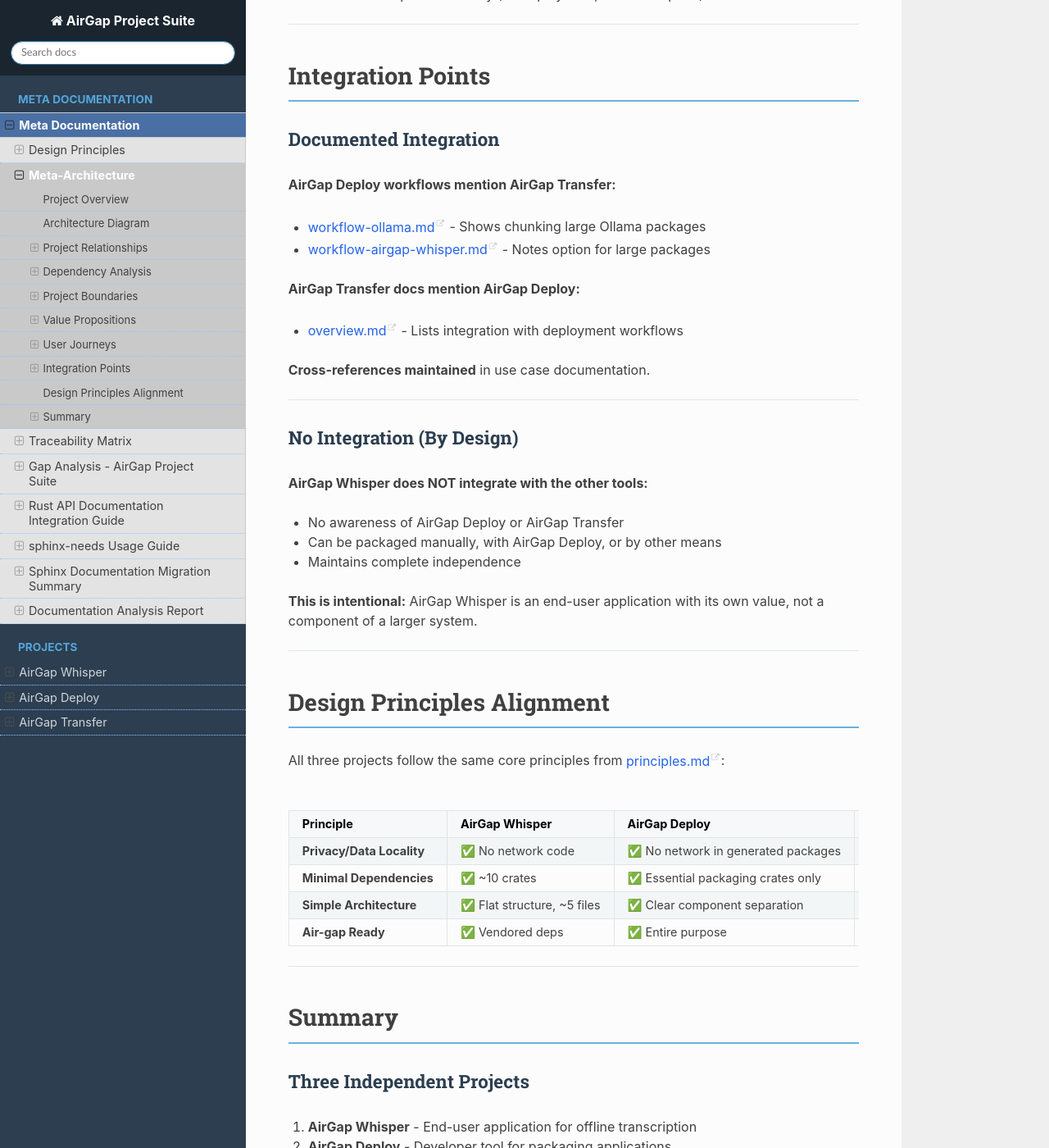
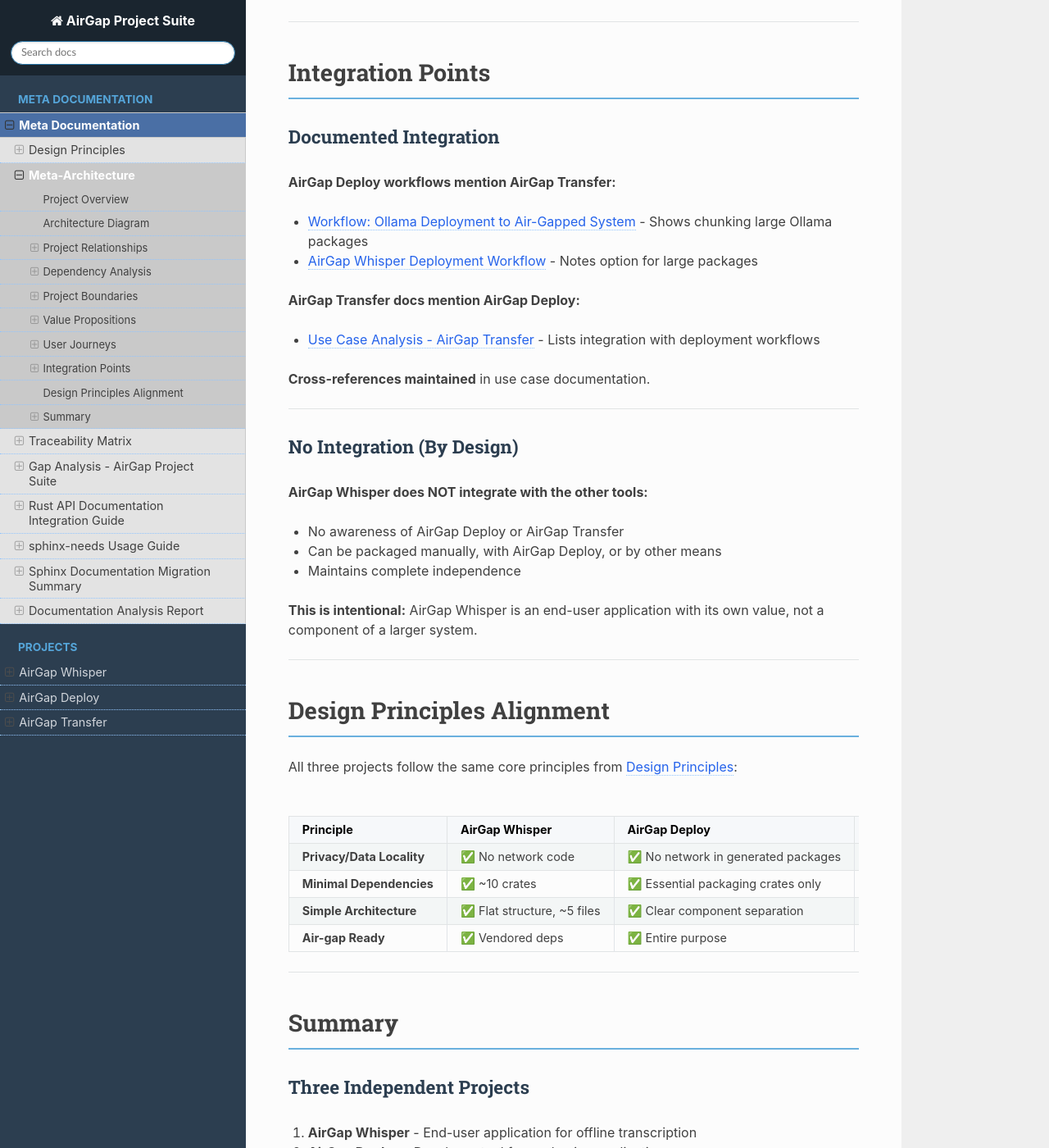
Before and after one commit to Cleanroom-Labs/cleanroom-technical-docs, a Sphinx documentation site: the page built from source/meta/meta-architecture.rst, in a window 1280 px wide and 1400 px high, scrolled down 9175 px. Shown: the whole window at 82% size. Built offline with Sphinx 7.4.7 and the Read the Docs theme 3.1.0, drawn with Linux system fonts in a browser that asks for light colours; some of the changed text lies outside the part shown.

Commit message:
Fix broken links in meta-architecture.rst
Converted markdown-style links to Sphinx :doc: directive syntax:
- AirGap Deploy workflow references
- AirGap Transfer use case overview
- Meta principles document

All cross-references now use proper Sphinx syntax with absolute paths.

```diff
--- a/source/meta/meta-architecture.rst
+++ b/source/meta/meta-architecture.rst
@@ -79,8 +79,8 @@ Project Relationships
 **How they relate:**
 
 - AirGap Deploy packages AirGap Whisper (with dependencies) for air-gapped systems
-- Deployment workflow documented in `AirGap Whisper deployment workflow <airgap-deploy/use-cases/workflow-airgap-whisper.rst>`__
-- AirGap Whisper’s ``AirGapDeploy.toml`` defines packaging requirements
+- Deployment workflow documented in :doc:`/airgap-deploy/use-cases/workflow-airgap-whisper`
+- AirGap Whisper's ``AirGapDeploy.toml`` defines packaging requirements
 
 **Independence:**
 
@@ -433,12 +433,12 @@ Documented Integration
 
 **AirGap Deploy workflows mention AirGap Transfer:**
 
-- `workflow-ollama.md <AirGap Deploy/use-case-analysis/workflow-ollama.md>`__ - Shows chunking large Ollama packages
-- `workflow-airgap-whisper.md <AirGap Deploy/use-case-analysis/workflow-airgap-whisper.md>`__ - Notes option for large packages
+- :doc:`/airgap-deploy/use-cases/workflow-ollama` - Shows chunking large Ollama packages
+- :doc:`/airgap-deploy/use-cases/workflow-airgap-whisper` - Notes option for large packages
 
 **AirGap Transfer docs mention AirGap Deploy:**
 
-- `overview.md <AirGap Transfer/use-case-analysis/overview.md>`__ - Lists integration with deployment workflows
+- :doc:`/airgap-transfer/use-cases/overview` - Lists integration with deployment workflows
 
 **Cross-references maintained** in use case documentation.
 
@@ -460,7 +460,7 @@ No Integration (By Design)
 Design Principles Alignment
 ---------------------------
 
-All three projects follow the same core principles from `principles.md <principles.md>`__:
+All three projects follow the same core principles from :doc:`/meta/principles`:
 
 +---------------------------+-----------------------------+-------------------------------------+--------------------------+
 | Principle                 | AirGap Whisper              | AirGap Deploy                       | AirGap Transfer          |
```
